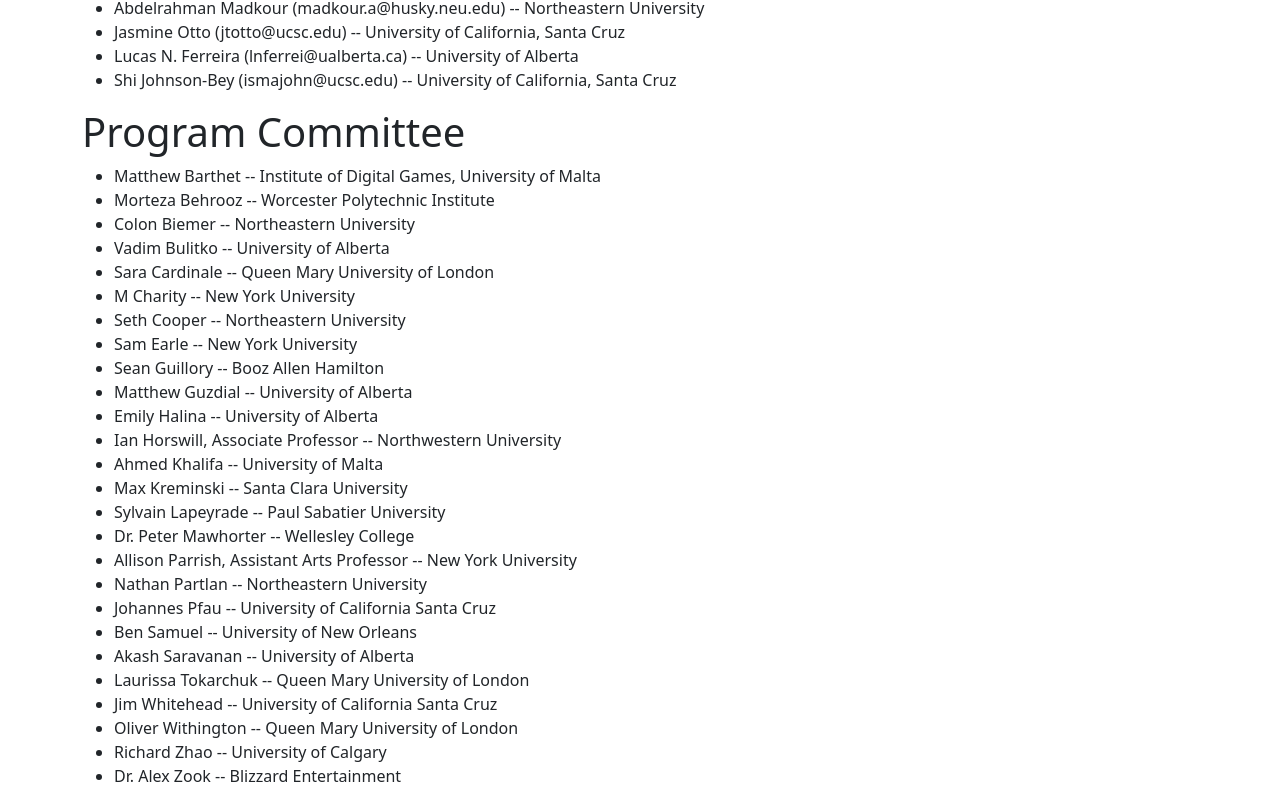
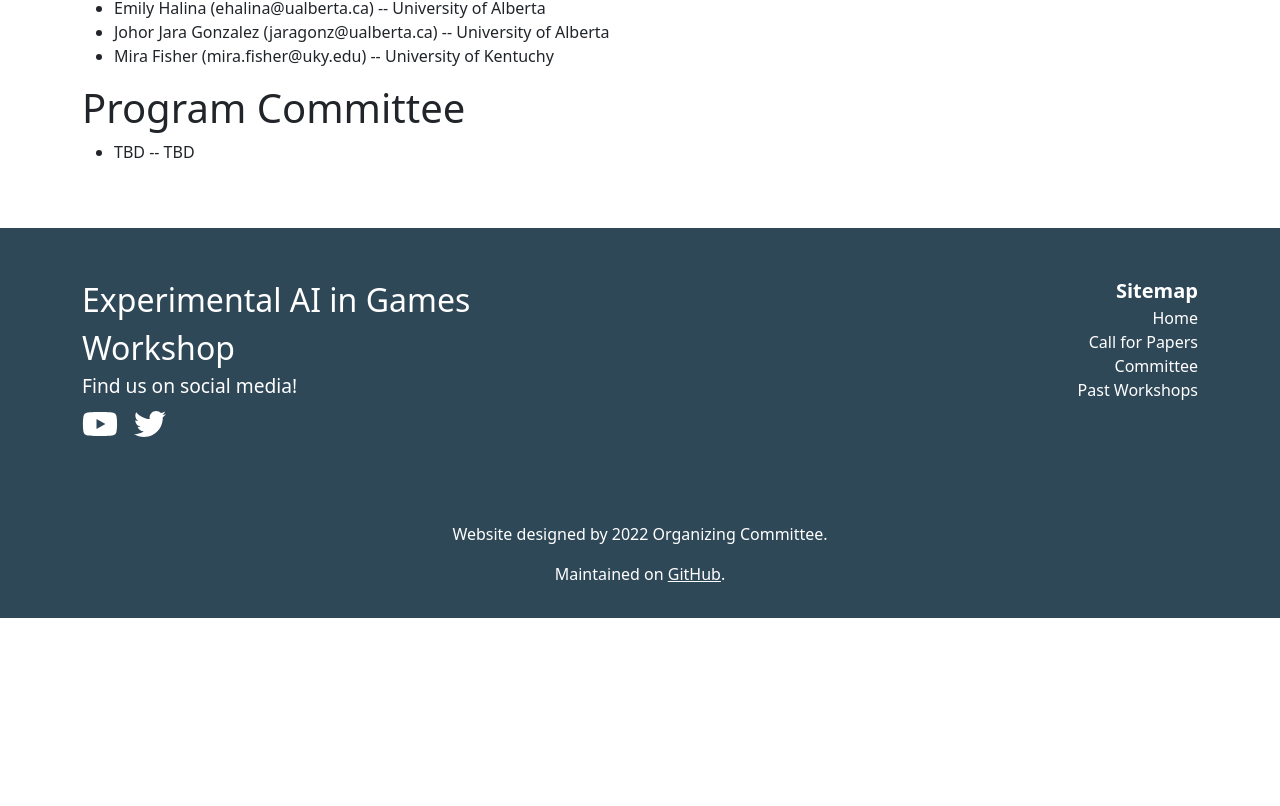
Before and after one commit to aiide-exag/aiide-exag.github.io, a Next.js app: page /committee in a window 1280 px wide. Shown: the part 434-1240 px from the top of the page. After the commit the page ends 1052 px from the top, so only its background shows below. Built offline with nearby package versions, Linux system fonts and the light colour scheme.

Commit message:
Update committee.tsx
program committee TBD and workshop oirganizers update

```diff
--- a/src/pages/committee.tsx
+++ b/src/pages/committee.tsx
@@ -5,132 +5,29 @@
 
 const ORGANIZING_COMMITTEE = [
     {
-        name: 'Abdelrahman Madkour',
-        email: 'madkour.a@husky.neu.edu',
-        affiliation: 'Northeastern University',
-    },
-    {
-        name: 'Jasmine Otto',
-        email: 'jtotto@ucsc.edu',
-        affiliation: 'University of California, Santa Cruz',
-    },
-    {
-        name: 'Lucas N. Ferreira',
-        email: 'lnferrei@ualberta.ca',
+        name: 'Emily Halina',
+        email: 'ehalina@ualberta.ca',
         affiliation: 'University of Alberta',
     },
     {
-        name: 'Shi Johnson-Bey',
-        email: 'ismajohn@ucsc.edu',
-        affiliation: 'University of California, Santa Cruz',
+        name: 'Johor Jara Gonzalez',
+        email: 'jaragonz@ualberta.ca',
+        affiliation: 'University of Alberta',
     },
+    {
+        name: 'Mira Fisher',
+        email: 'mira.fisher@uky.edu',
+        affiliation: 'University of Kentuchy',
+    },
+
 ];
 
 const PROGRAM_COMMITTEE: { name: String; affiliation: String }[] = [
     {
-        name: 'Matthew Barthet',
-        affiliation: 'Institute of Digital Games, University of Malta',
+        name: 'TBD',
+        affiliation: 'TBD',
     },
-    {
-        name: 'Morteza Behrooz',
-        affiliation: 'Worcester Polytechnic Institute',
-    },
-    {
-        name: 'Colon Biemer',
-        affiliation: 'Northeastern University',
-    },
-    {
-        name: 'Vadim Bulitko',
-        affiliation: 'University of Alberta',
-    },
-    {
-        name: 'Sara Cardinale',
-        affiliation: 'Queen Mary University of London',
-    },
-    {
-        name: 'M Charity',
-        affiliation: 'New York University ',
-    },
-    {
-        name: 'Seth Cooper',
-        affiliation: 'Northeastern University',
-    },
-    {
-        name: 'Sam Earle',
-        affiliation: 'New York University',
-    },
-    {
-        name: 'Sean Guillory',
-        affiliation: 'Booz Allen Hamilton',
-    },
-    {
-        name: 'Matthew Guzdial',
-        affiliation: 'University of Alberta',
-    },
-    {
-        name: 'Emily Halina',
-        affiliation: 'University of Alberta',
-    },
-    {
-        name: 'Ian Horswill, Associate Professor',
-        affiliation: 'Northwestern University',
-    },
-    {
-        name: 'Ahmed Khalifa',
-        affiliation: 'University of Malta',
-    },
-    {
-        name: 'Max Kreminski',
-        affiliation: 'Santa Clara University',
-    },
-    {
-        name: 'Sylvain Lapeyrade',
-        affiliation: 'Paul Sabatier University',
-    },
-    {
-        name: 'Dr. Peter Mawhorter',
-        affiliation: 'Wellesley College',
-    },
-    {
-        name: 'Allison Parrish, Assistant Arts Professor',
-        affiliation: 'New York University',
-    },
-    {
-        name: 'Nathan Partlan',
-        affiliation: 'Northeastern University',
-    },
-    {
-        name: 'Johannes Pfau',
-        affiliation: 'University of California Santa Cruz',
-    },
-    {
-        name: 'Ben Samuel',
-        affiliation: 'University of New Orleans',
-    },
-    {
-        name: 'Akash Saravanan',
-        affiliation: 'University of Alberta',
-    },
-    {
-        name: 'Laurissa Tokarchuk',
-        affiliation: 'Queen Mary University of London',
-    },
-    {
-        name: 'Jim Whitehead',
-        affiliation: 'University of California Santa Cruz',
-    },
-    {
-        name: 'Oliver Withington',
-        affiliation: 'Queen Mary University of London',
-    },
-    {
-        name: 'Richard Zhao',
-        affiliation: 'University of Calgary',
-    },
-    {
-        name: 'Dr. Alex Zook',
-        affiliation: 'Blizzard Entertainment',
-    },
+
 ];
 
 const CommitteePage = () => {
```
